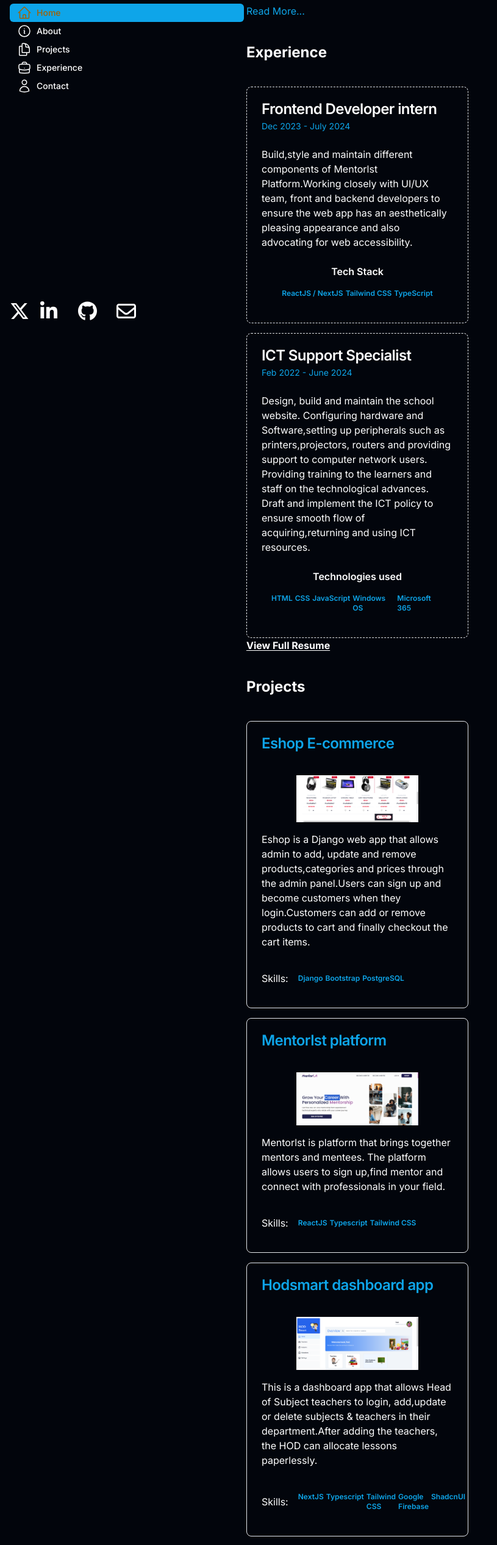
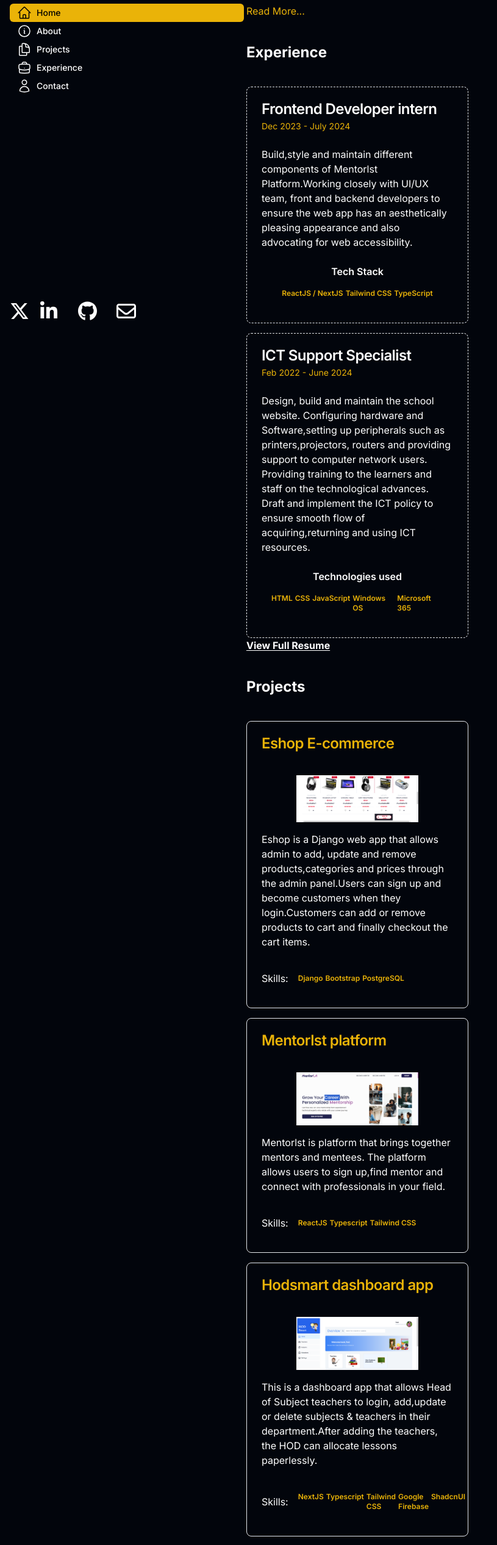
Before and after one commit to matthewkuria/myportifolio, a Next.js app: page / in a window 1280 px wide. Shown: the part 234-2767 px from the top of the page at 61% size, without its empty margins (0-815 px from the left). Built offline with nearby package versions, Linux system fonts and the light colour scheme; a web font is replaced by a local one.

Commit message:
change the link colors to yellow-500

```diff
--- a/app/page.tsx
+++ b/app/page.tsx
@@ -1,5 +1,4 @@
 import Image from "next/image";
-import SideBar from "./ui/home/sidebar";
 import Link from "next/link";
 import { Card, CardContent, CardDescription, CardFooter, CardHeader, CardTitle } from "@/components/ui/card";
 
@@ -15,7 +14,7 @@ export default function Home() {
           learnt Backend development technologies
           and I have been building great solutions ever since.
         </p>
-        <Link href="/about" className="text-sky-500 hover:text-white">Read More...</Link>
+        <Link href="/about" className="text-yellow-500 hover:text-white">Read More...</Link>
       </div>
       <section className="w-full" id="experience">
         <h6 className="my-10 font-bold text-2xl">Experience</h6>
@@ -23,7 +22,7 @@ export default function Home() {
             <Card className="w-full border-dashed hover:shadow-white my-4">
               <CardHeader>
                 <CardTitle>Frontend Developer intern</CardTitle>
-                <CardDescription className="text-sky-500">Dec 2023 - July 2024</CardDescription>
+                <CardDescription className="text-yellow-500">Dec 2023 - July 2024</CardDescription>
               </CardHeader>
               <CardContent>
                 <p>Build,style and maintain different components of Mentorlst Platform.Working
@@ -33,7 +32,7 @@ export default function Home() {
               </CardContent>
               <CardFooter className="flex flex-col">
               <p className="font-semibold">Tech Stack</p>
-                <div className="flex gap-1 text-xs font-semibold text-sky-500 rounded-lg p-4">
+                <div className="flex gap-1 text-xs font-semibold text-yellow-500 rounded-lg p-4">
                   <p>ReactJS / NextJS</p>
                   <p>Tailwind CSS</p>
                   <p>TypeScript</p>
@@ -44,7 +43,7 @@ export default function Home() {
         <Card className="w-full border-dashed hover:shadow-white">
             <CardHeader>
               <CardTitle>ICT Support Specialist</CardTitle>
-              <CardDescription className="text-sky-500">Feb 2022 - June 2024</CardDescription>
+              <CardDescription className="text-yellow-500">Feb 2022 - June 2024</CardDescription>
             </CardHeader>
             <CardContent>
             <p>Design, build and maintain the school website.
@@ -57,7 +56,7 @@ export default function Home() {
             </CardContent>
             <CardFooter className="flex flex-col">
             <p className="font-semibold">Technologies used</p>
-              <div className="flex gap-1 text-xs font-semibold text-sky-500 rounded-lg p-4">
+              <div className="flex gap-1 text-xs font-semibold text-yellow-500 rounded-lg p-4">
                 <p>HTML</p>
                 <p>CSS</p>
                 <p>JavaScript</p>
@@ -66,14 +65,14 @@ export default function Home() {
               </div>
             </CardFooter>
           </Card>
-      <Link href="#" className="my-5 font-bold underline underline-offset-2 hover:text-sky-500">View Full Resume</Link>
+      <Link href="#" className="my-5 font-bold underline underline-offset-2 hover:text-yellow-500">View Full Resume</Link>
       </section>
       <section id="projects" className="">
         <p className="my-10 font-bold text-2xl">Projects</p>
         <Link href="https://github.com/matthewkuria/Eshop">
            <Card className="mt-4 hover:border-r-8">
           <CardHeader>
-            <CardTitle className="text-sky-500">Eshop E-commerce</CardTitle>
+            <CardTitle className="text-yellow-500">Eshop E-commerce</CardTitle>
           </CardHeader>
           <CardContent className="flex flex-col items-center justify-center">
             <div className="image-div p-4">
@@ -94,7 +93,7 @@ export default function Home() {
           </CardContent>
           <CardFooter>
             <p className="">Skills:</p>
-            <div className="flex gap-1 text-xs font-semibold text-sky-500 rounded-lg p-4">
+            <div className="flex gap-1 text-xs font-semibold text-yellow-500 rounded-lg p-4">
                 <p>Django</p>
                 <p>Bootstrap</p>
                 <p>PostgreSQL</p>
@@ -105,7 +104,7 @@ export default function Home() {
         <Link href="https://mentorlst.com/">
            <Card className="mt-4 hover:border-r-8">
           <CardHeader>
-            <CardTitle className="text-sky-500">Mentorlst platform</CardTitle>
+            <CardTitle className="text-yellow-500">Mentorlst platform</CardTitle>
           </CardHeader>
           <CardContent className="flex flex-col items-center justify-center">
             <div className="image-div p-4">
@@ -125,7 +124,7 @@ export default function Home() {
           </CardContent>
           <CardFooter>
             <p className="">Skills:</p>
-            <div className="flex gap-1 text-xs font-semibold text-sky-500 rounded-lg p-4">
+            <div className="flex gap-1 text-xs font-semibold text-yellow-500 rounded-lg p-4">
                 <p>ReactJS</p>
                 <p>Typescript</p>
                 <p>Tailwind CSS</p>
@@ -136,7 +135,7 @@ export default function Home() {
       <Link href="https://hodsmart.vercel.app/">
         <Card className="mt-4 hover:border-r-8">
           <CardHeader>
-            <CardTitle className="text-sky-500">Hodsmart dashboard app</CardTitle>
+            <CardTitle className="text-yellow-500">Hodsmart dashboard app</CardTitle>
           </CardHeader>
           <CardContent className="flex flex-col items-center justify-center">
             <div className="image-div p-4">
@@ -156,7 +155,7 @@ export default function Home() {
           </CardContent>
           <CardFooter>
             <p className="">Skills:</p>
-            <div className="flex gap-1 text-xs font-semibold text-sky-500 rounded-lg p-4">
+            <div className="flex gap-1 text-xs font-semibold text-yellow-500 rounded-lg p-4">
                 <p>NextJS</p>
                 <p>Typescript</p>
                 <p>Tailwind CSS</p>
@@ -169,7 +168,7 @@ export default function Home() {
         <Link href="https://artsoko.netlify.app/">
           <Card className="mt-4 hover:border-r-8">
           <CardHeader>
-            <CardTitle className="text-sky-500">ArtSoko Website</CardTitle>
+            <CardTitle className="text-yellow-500">ArtSoko Website</CardTitle>
           </CardHeader>
           <CardContent className="flex flex-col items-center justify-center">
             <div className="image-div p-4">
@@ -189,14 +188,14 @@ export default function Home() {
           </CardContent>
           <CardFooter>
             <p className="">Skills</p>
-            <div className="flex gap-1 text-xs font-semibold text-sky-500 rounded-lg p-4">
+            <div className="flex gap-1 text-xs font-semibold text-yellow-500 rounded-lg p-4">
                 <p>ReactJS</p>
                 <p>Tailwind CSS</p>
               </div>
           </CardFooter>
         </Card>
         </Link>
-        <Link className="hover:text-blue-500 underline" href="/projects">View More Projects</Link>
+        <Link className="hover:text-yellow-600 underline" href="/projects">View More Projects</Link>
       </section>
 
 
--- a/app/ui/home/nav-links.tsx
+++ b/app/ui/home/nav-links.tsx
@@ -28,9 +28,9 @@ export default function NavLinks() {
             key={link.name}
             href={link.href}
             className={clsx(
-              "flex  h-[30px] grow items-center justify-center gap-2 rounded-md  p-1 text-sm font-medium hover:bg-none hover:text-blue-600 md:flex-none md:justify-start md:p-2 md:px-3",
+              "flex  h-[30px] grow items-center justify-center gap-2 rounded-md  p-1 text-sm font-medium hover:bg-none hover:text-yellow-600 md:flex-none md:justify-start md:p-2 md:px-3",
               {
-                'bg-sky-500 text-yellow-700 ': pathname === link.href,
+                'bg-yellow-500 text-black ': pathname === link.href,
               }
             )
 
```
